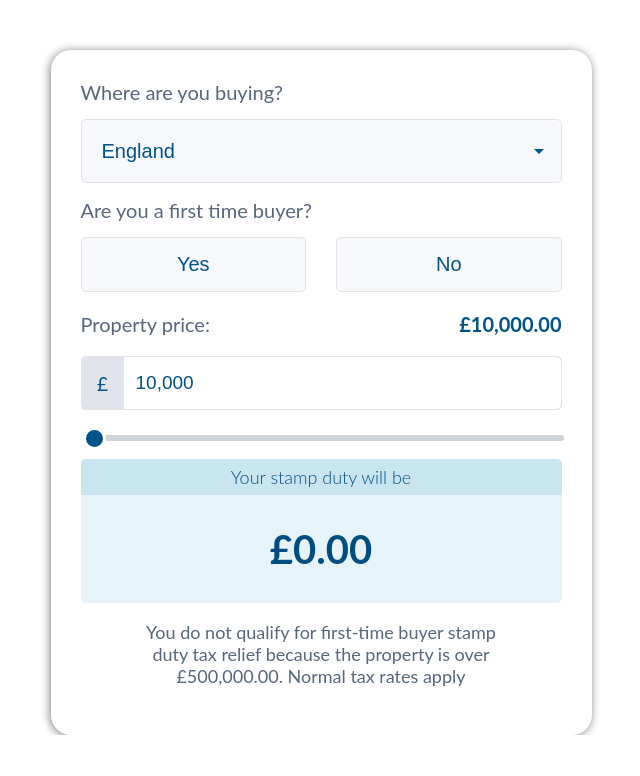
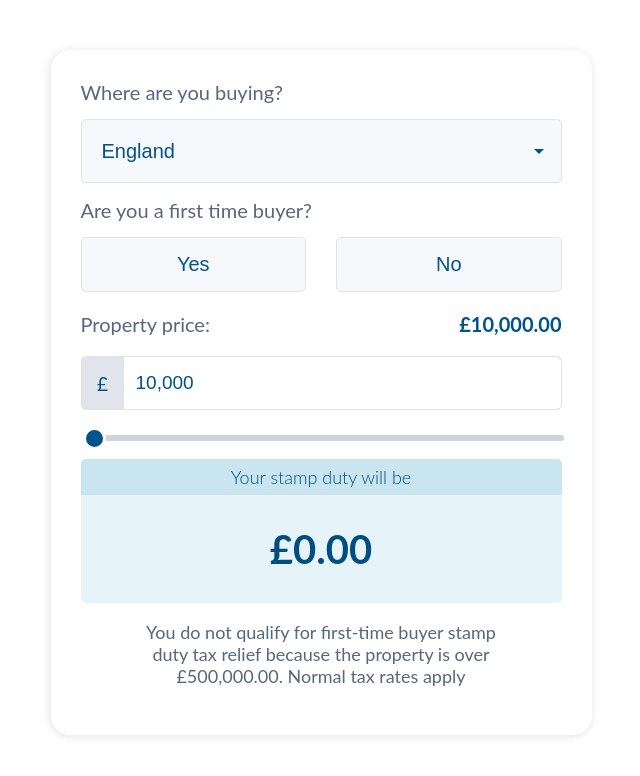
Before and after one commit to danpoletaev/yolk_calc, a React (Create React App) app: page / in a window 1280 px wide. Shown: the top 776 px of the page, without its empty margins (319-959 px from the left). Built offline with nearby package versions, Linux system fonts and the light colour scheme.

Commit message:
Change shadow color

```diff
--- a/src/App.css
+++ b/src/App.css
@@ -3,6 +3,7 @@
   display: flex;
   justify-content: center;
   padding-top: 50px;
+  padding-bottom: 50px;
   overflow-x: hidden;
 
 }
--- a/src/pages/Calculator.scss
+++ b/src/pages/Calculator.scss
@@ -6,7 +6,7 @@
   width: 250px;
   border-radius: 20px;
   padding: 30px;
-  box-shadow: -1px 1px 10px gray;
+  box-shadow: -1px 1px 10px #e4e2e2;
   font-family: Lato,sans-serif;
 }
 
```
